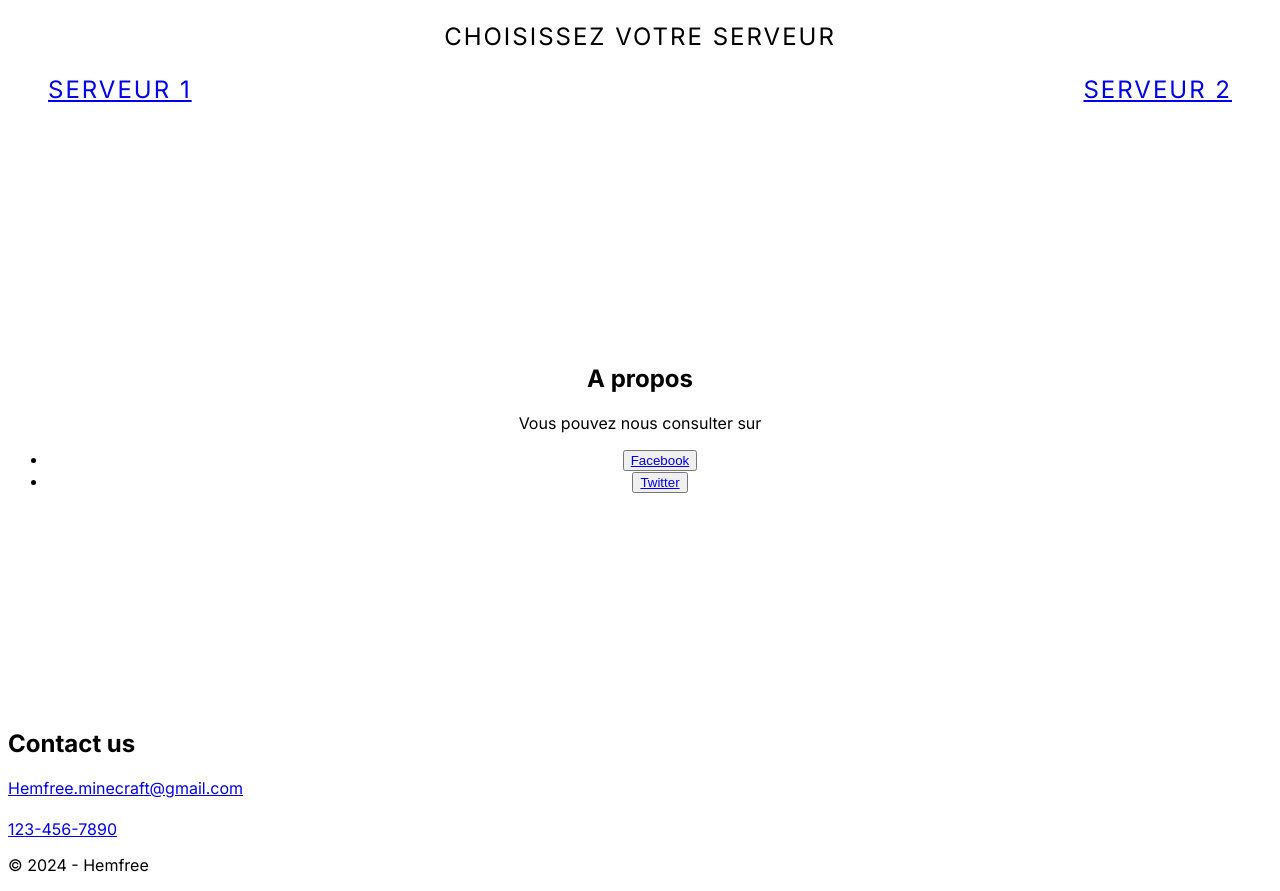
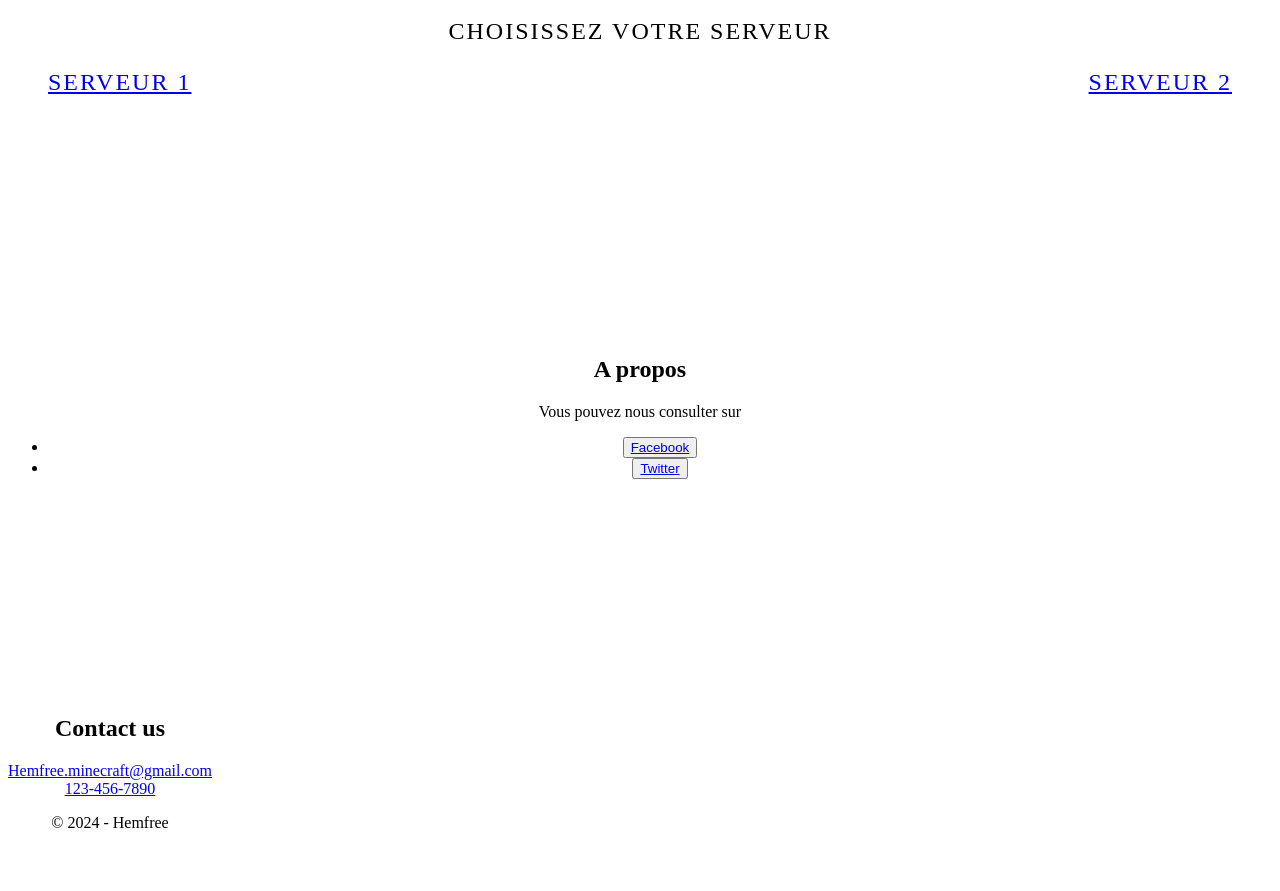
Before and after one commit to AmnezziaCS/hemfree, a Next.js app: page / in a window 1280 px wide. Shown: the part 740-1631 px from the top of the page. After the commit the page ends 1588 px from the top, so only its background shows below. Built offline with nearby package versions, Linux system fonts and the light colour scheme.

Commit message:
refactor(footer): move footer to layout

```diff
--- a/src/app/layout.tsx
+++ b/src/app/layout.tsx
@@ -1,11 +1,9 @@
+import { Footer } from '@/components/footer';
 import { Navbar } from '@/components/navbar';
 import type { Metadata } from 'next';
-import { Inter } from 'next/font/google';
 import { Fragment } from 'react';
 
 import '../styles/global.css';
-
-const inter = Inter({ subsets: ['latin'] });
 
 export const metadata: Metadata = {
     title: 'Hemfree',
@@ -20,7 +18,9 @@ export default function RootLayout({
     return (
         <Fragment>
             <Navbar>
-                <body className={inter.className}>{children}</body>
+                <Footer>
+                    <body>{children}</body>
+                </Footer>
             </Navbar>
         </Fragment>
     );
--- a/src/app/page.tsx
+++ b/src/app/page.tsx
@@ -1,10 +1,7 @@
-import { Fragment } from 'react';
-
 import styles from './page.module.css';
 
 export default function Home() {
     return (
-        <Fragment>
         <main>
             <section id="Bienvenue" className={styles.container}>
                 <h3>Hemfree</h3>
@@ -12,9 +9,7 @@ export default function Home() {
             </section>
             <section id="Serveurs" className={styles.servers}>
                 <h3 className={styles.heading}>Nos serveurs</h3>
-                    <p className={styles.subHeading}>
-                        Choisissez votre serveur
-                    </p>
+                <p className={styles.subHeading}>Choisissez votre serveur</p>
                 <div className={styles.serverContainer}>
                     <a href="Serveur2.html" className={styles.server}>
                         Serveur 1
@@ -26,9 +21,7 @@ export default function Home() {
             </section>
             <section
                 id="Contact"
-                    className={[styles.textCenter, styles.contentSection].join(
-                        ' ',
-                    )}
+                className={[styles.textCenter, styles.contentSection].join(' ')}
             >
                 <div className="aboutSection">
                     <h2>A propos</h2>
@@ -64,15 +57,5 @@ export default function Home() {
                 </div>
             </section>
         </main>
-            <footer>
-                <h2>Contact us</h2>
-                <a href="https://myaccount.google.com/u/5/?hl=fr&utm_source=OGB&utm_medium=act&pli=1">
-                    Hemfree.minecraft@gmail.com
-                </a>
-                <h1></h1>
-                <a href="link">123-456-7890</a>
-                <p>&copy; 2024 - Hemfree</p>
-            </footer>
-        </Fragment>
     );
 }
--- /dev/null
+++ b/src/components/footer.module.css
@@ -0,0 +1,11 @@
+.footer {
+    position: absolute;
+    align-content: center;
+    align-items: center;
+}
+
+.itemsContainer {
+    display: flex;
+    flex-direction: column;
+    align-items: center;
+}
--- /dev/null
+++ b/src/components/footer.tsx
@@ -0,0 +1,21 @@
+import { Fragment } from 'react';
+
+import styles from './footer.module.css';
+
+export const Footer = ({ children }: { children: React.ReactNode }) => {
+    return (
+        <Fragment>
+            {children}
+            <footer className={styles.footer}>
+                <div className={styles.itemsContainer}>
+                    <h2>Contact us</h2>
+                    <a href="https://myaccount.google.com/u/5/?hl=fr&utm_source=OGB&utm_medium=act&pli=1">
+                        Hemfree.minecraft@gmail.com
+                    </a>
+                    <a href="link">123-456-7890</a>
+                    <p>&copy; 2024 - Hemfree</p>
+                </div>
+            </footer>
+        </Fragment>
+    );
+};
```
Lines whose indentation alone changed are shown as unchanged.
